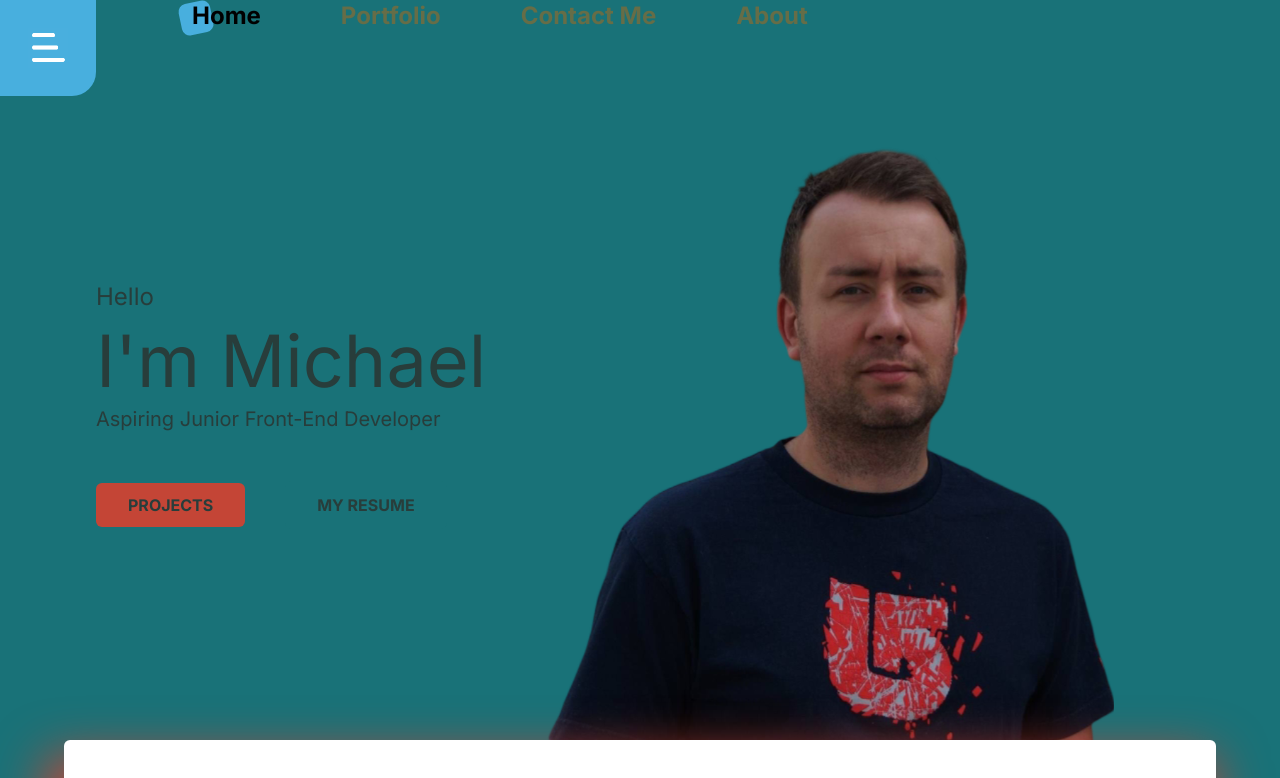
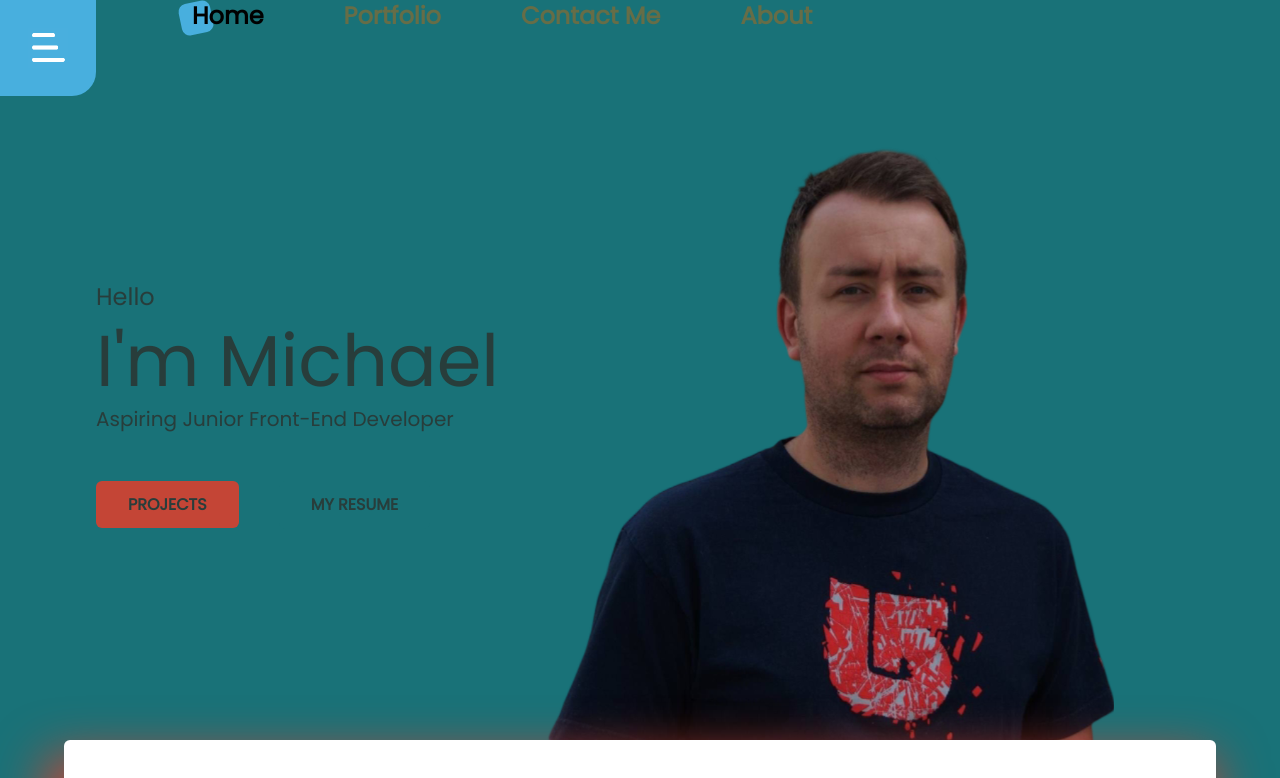
Before and after one commit to misiek869/portfolio, a Next.js app: page / in a window 1280 px wide. Shown: the top 778 px of the page. Built offline with nearby package versions, Linux system fonts and the light colour scheme.

Commit message:
change font

```diff
--- a/src/app/layout.tsx
+++ b/src/app/layout.tsx
@@ -1,10 +1,17 @@
 import type { Metadata } from 'next'
 import { Inter } from 'next/font/google'
+import { Poppins } from 'next/font/google'
+import { Sevillana } from 'next/font/google'
 import Header from './components/Header/Header'
 import './globals.css'
 import Footer from './components/Footer/Footer'
 
 const inter = Inter({ subsets: ['latin'] })
+const poppins = Poppins({
+	subsets: ['latin'],
+	weight: ['100', '300', '400'],
+	variable: '--font-poppins',
+})
 
 export const metadata: Metadata = {
 	title: 'Portfolio',
@@ -18,7 +25,7 @@ export default function RootLayout({
 }>) {
 	return (
 		<html lang='en'>
-			<body className={inter.className}>
+			<body className={poppins.className}>
 				<Header />
 				{children}
 				<Footer />
```
